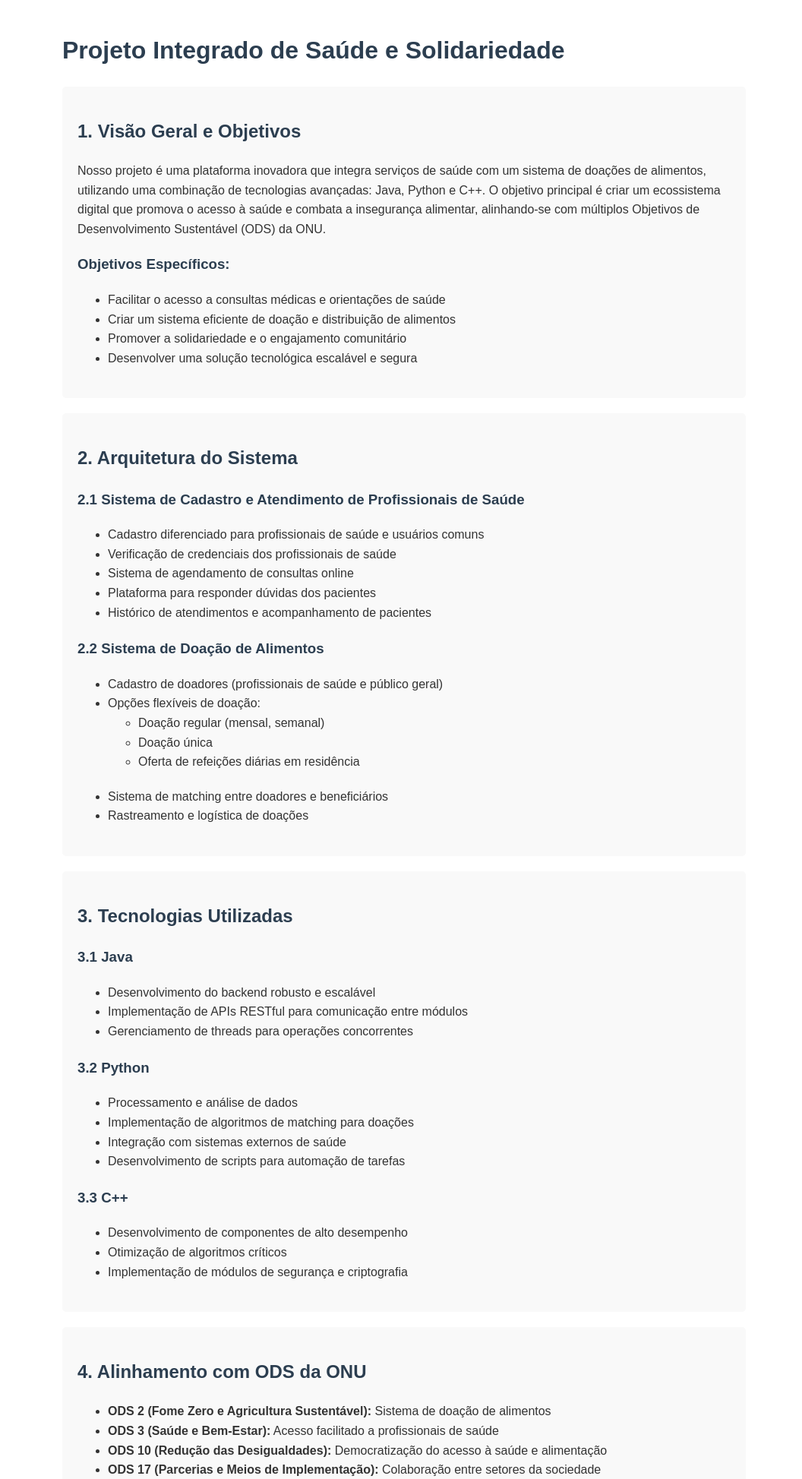
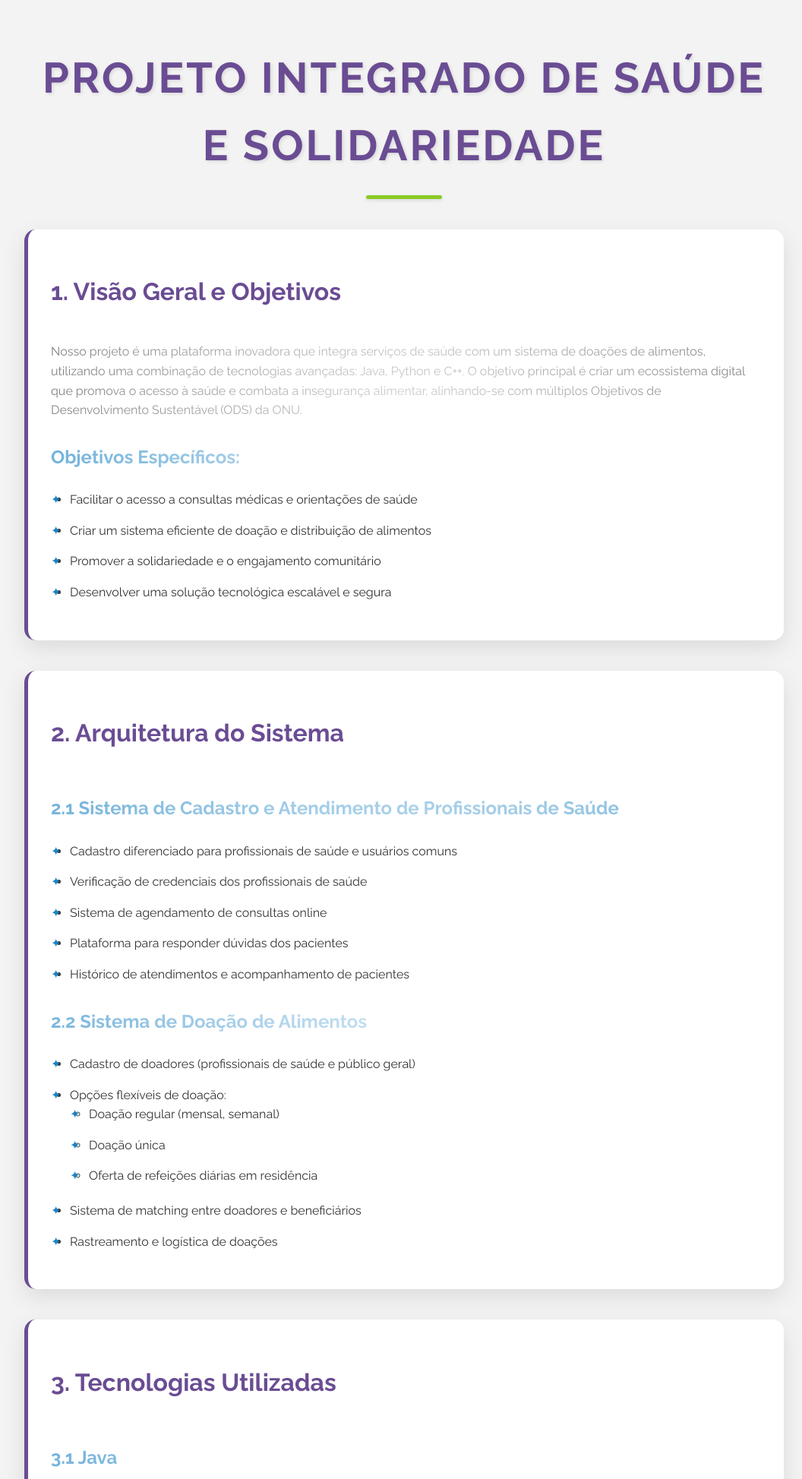
Before and after one commit to sofiaamosqueraa/PYTHON, a Flask app: page /projeito in a window 1280 px wide. Shown: the top 1947 px of the page at 76% size, without its empty margins (108-1164 px from the left). Run offline with Flask 3, Linux system fonts and the light colour scheme.

Commit message:
Projeito

```diff
--- a/templates/projeito/projeito.html
+++ b/templates/projeito/projeito.html
@@ -1,23 +1,202 @@
 <!DOCTYPE html>
 <html lang="pt-BR">
+
 <head>
     <meta charset="UTF-8">
     <meta name="viewport" content="width=device-width, initial-scale=1.0">
     <title>Projeto Integrado de Saúde e Solidariedade</title>
     <style>
-        body { font-family: Arial, sans-serif; line-height: 1.6; margin: 0; padding: 20px; max-width: 900px; margin: auto; color: #333; }
-        h1, h2, h3 { color: #2c3e50; }
-        ul, ol { margin-bottom: 20px; }
-        .section { background-color: #f9f9f9; padding: 20px; margin-bottom: 20px; border-radius: 5px; }
-        .highlight { background-color: #e74c3c; color: white; padding: 2px 5px; border-radius: 3px; }
+        @import url('https://fonts.googleapis.com/css2?family=Raleway:wght@400;600;700&display=swap');
+
+        :root {
+            --primary-color: #6A4C93;
+            --secondary-color: #1982C4;
+            --accent-color: #8AC926;
+            --background-color: #F3F3F3;
+            --text-color: #333333;
+        }
+
+        body {
+            font-family: 'Raleway', sans-serif;
+            line-height: 1.6;
+            margin: 0;
+            padding: 20px;
+            max-width: 1000px;
+            margin: auto;
+            color: var(--text-color);
+            background-color: var(--background-color);
+            background-image: linear-gradient(45deg, #f3f3f3 25%, transparent 25%),
+                              linear-gradient(-45deg, #f3f3f3 25%, transparent 25%),
+                              linear-gradient(45deg, transparent 75%, #f3f3f3 75%),
+                              linear-gradient(-45deg, transparent 75%, #f3f3f3 75%);
+            background-size: 20px 20px;
+            background-position: 0 0, 0 10px, 10px -10px, -10px 0px;
+        }
+
+        h1, h2, h3 {
+            font-weight: 700;
+            color: var(--primary-color);
+        }
+
+        h1 {
+            font-size: 3.5em;
+            text-align: center;
+            margin-bottom: 40px;
+            text-transform: uppercase;
+            letter-spacing: 3px;
+            position: relative;
+            text-shadow: 2px 2px 4px rgba(0,0,0,0.1);
+        }
+
+        h1::after {
+            content: '';
+            display: block;
+            width: 100px;
+            height: 5px;
+            background-color: var(--accent-color);
+            margin: 20px auto;
+            border-radius: 5px;
+            box-shadow: 0 2px 4px rgba(0,0,0,0.1);
+        }
+
+        .section {
+            background-color: #ffffff;
+            padding: 30px;
+            margin-bottom: 40px;
+            border-radius: 15px;
+            box-shadow: 0 10px 30px rgba(0,0,0,0.1);
+            transition: all 0.3s ease;
+            border-left: 5px solid var(--primary-color);
+            position: relative;
+            overflow: hidden;
+        }
+
+        .section::before {
+            content: '';
+            position: absolute;
+            top: -50%;
+            left: -50%;
+            width: 200%;
+            height: 200%;
+            background: radial-gradient(circle, rgba(255,255,255,0.8) 0%, rgba(255,255,255,0) 80%);
+            transform: rotate(30deg);
+            transition: transform 0.5s ease;
+        }
+
+        .section:hover::before {
+            transform: rotate(0deg);
+        }
+
+        .section:hover {
+            transform: translateY(-10px) scale(1.02);
+            box-shadow: 0 20px 40px rgba(0,0,0,0.2);
+        }
+
+        ul, ol {
+            margin-bottom: 20px;
+            padding-left: 25px;
+        }
+
+        li {
+            margin-bottom: 15px;
+            position: relative;
+        }
+
+        li::before {
+            content: '✦';
+            color: var(--secondary-color);
+            position: absolute;
+            left: -25px;
+            transition: all 0.3s ease;
+        }
+
+        li:hover::before {
+            transform: rotate(360deg) scale(1.2);
+        }
+
+        .highlight {
+            background-color: var(--accent-color);
+            color: #ffffff;
+            padding: 3px 8px;
+            border-radius: 5px;
+            font-weight: 600;
+            transition: all 0.3s ease;
+            display: inline-block;
+        }
+
+        .highlight:hover {
+            transform: scale(1.05) rotate(-2deg);
+            box-shadow: 0 5px 15px rgba(0,0,0,0.2);
+        }
+
+        .section h2 {
+            font-size: 2em;
+            margin-bottom: 25px;
+            position: relative;
+            display: inline-block;
+        }
+
+        .section h2::after {
+            content: '';
+            position: absolute;
+            bottom: -5px;
+            left: 0;
+            width: 100%;
+            height: 3px;
+            background-color: var(--secondary-color);
+            transform: scaleX(0);
+            transition: transform 0.3s ease;
+            transform-origin: right;
+        }
+
+        .section:hover h2::after {
+            transform: scaleX(1);
+            transform-origin: left;
+        }
+
+        .section h3 {
+            color: var(--secondary-color);
+            font-size: 1.5em;
+            margin-top: 30px;
+        }
+
+        @keyframes fadeInUp {
+            from { opacity: 0; transform: translateY(30px); }
+            to { opacity: 1; transform: translateY(0); }
+        }
+
+        .section {
+            animation: fadeInUp 0.6s ease-out;
+            animation-fill-mode: both;
+        }
+
+        .section:nth-child(even) {
+            animation-delay: 0.3s;
+        }
+
+        @media (max-width: 768px) {
+            body {
+                padding: 15px;
+            }
+            .section {
+                padding: 20px;
+            }
+            h1 {
+                font-size: 2.5em;
+            }
+        }
     </style>
 </head>
+
 <body>
     <h1>Projeto Integrado de Saúde e Solidariedade</h1>
 
     <div class="section">
         <h2>1. Visão Geral e Objetivos</h2>
-        <p>Nosso projeto é uma plataforma inovadora que integra serviços de saúde com um sistema de doações de alimentos, utilizando uma combinação de tecnologias avançadas: Java, Python e C++. O objetivo principal é criar um ecossistema digital que promova o acesso à saúde e combata a insegurança alimentar, alinhando-se com múltiplos Objetivos de Desenvolvimento Sustentável (ODS) da ONU.</p>
+        <p>Nosso projeto é uma plataforma inovadora que integra serviços de saúde com um sistema de doações de
+            alimentos, utilizando uma combinação de tecnologias avançadas: Java, Python e C++. O objetivo principal é
+            criar um ecossistema digital que promova o acesso à saúde e combata a insegurança alimentar, alinhando-se
+            com múltiplos Objetivos de Desenvolvimento Sustentável (ODS) da ONU.</p>
         <h3>Objetivos Específicos:</h3>
         <ul>
             <li>Facilitar o acesso a consultas médicas e orientações de saúde</li>
@@ -81,7 +260,8 @@
             <li><strong>ODS 2 (Fome Zero e Agricultura Sustentável):</strong> Sistema de doação de alimentos</li>
             <li><strong>ODS 3 (Saúde e Bem-Estar):</strong> Acesso facilitado a profissionais de saúde</li>
             <li><strong>ODS 10 (Redução das Desigualdades):</strong> Democratização do acesso à saúde e alimentação</li>
-            <li><strong>ODS 17 (Parcerias e Meios de Implementação):</strong> Colaboração entre setores da sociedade</li>
+            <li><strong>ODS 17 (Parcerias e Meios de Implementação):</strong> Colaboração entre setores da sociedade
+            </li>
         </ul>
     </div>
 
@@ -100,49 +280,60 @@
         <h2>6. Desafios Técnicos e Soluções Propostas</h2>
         <ul>
             <li><strong>Integração de Linguagens:</strong> Uso de microserviços e APIs bem definidas</li>
-            <li><strong>Segurança de Dados:</strong> Implementação de criptografia de ponta a ponta e conformidade com LGPD</li>
+            <li><strong>Segurança de Dados:</strong> Implementação de criptografia de ponta a ponta e conformidade com
+                LGPD</li>
             <li><strong>Escalabilidade:</strong> Arquitetura em nuvem com balanceamento de carga</li>
             <li><strong>UX/UI:</strong> Design responsivo e acessível para diversos dispositivos</li>
-            <li><strong>Verificação de Usuários:</strong> Sistema robusto de verificação para profissionais de saúde</li>
+            <li><strong>Verificação de Usuários:</strong> Sistema robusto de verificação para profissionais de saúde
+            </li>
         </ul>
     </div>
 
     <div class="section">
-        <h2>7. Metodologia de Desenvolvimento</h2>
+        <h2>7. Considerações Éticas e Legais</h2>
         <ul>
-            <li>Adoção de metodologias ágeis (Scrum/Kanban)</li>
-            <li>Desenvolvimento orientado a testes (TDD)</li>
-            <li>Integração e entrega contínuas (CI/CD)</li>
-            <li>Code reviews e pair programming para garantia de qualidade</li>
-        </ul>
-    </div>
-
-    <div class="section">
-        <h2>8. Plano de Implementação</h2>
-        <ol>
-            <li>Fase 1: Prototipagem e validação do conceito</li>
-            <li>Fase 2: Desenvolvimento do MVP (Minimum Viable Product)</li>
-            <li>Fase 3: Testes beta com um grupo controlado de usuários</li>
-            <li>Fase 4: Lançamento oficial e expansão gradual</li>
-            <li>Fase 5: Iterações baseadas no feedback dos usuários</li>
-        </ol>
-    </div>
-
-    <div class="section">
-        <h2>9. Considerações Éticas e Legais</h2>
-        <ul>
-            <li>Conformidade com regulamentações de saúde (ex: CFM, CRM)</li>
-            <li>Proteção de dados pessoais e médicos (LGPD)</li>
+            <li>Conformidade com regulamentações de saúde </li>
+            <li>Proteção de dados pessoais e médicos </li>
             <li>Transparência no uso e distribuição de doações</li>
             <li>Políticas claras de uso e termos de serviço</li>
         </ul>
     </div>
 
+
     <div class="section">
-        <h2>10. Conclusão e Perspectivas Futuras</h2>
-        <p>Este projeto representa uma abordagem inovadora e multidisciplinar para desafios sociais complexos. Ao integrar tecnologias avançadas com objetivos humanitários, buscamos criar um impacto significativo e mensurável na saúde e bem-estar das comunidades. As perspectivas futuras incluem a expansão para outras regiões, integração com sistemas de saúde pública e desenvolvimento de funcionalidades adicionais baseadas em IA para otimizar a distribuição de recursos e o atendimento médico.</p>
+        <h2>8. Distribuição de Tarefas por Membro da Equipa</h2>
+        <h3>8.1 Sofia</h3>
+        <ul>
+            <li>Frontend: Componentes React para cadastro e atendimento de profissionais de saúde</li>
+            <li>Backend (Java): API RESTful para agendamento de consultas e verificação de credenciais</li>
+            <li>Python: Scripts para integração com sistemas externos de saúde</li>
+            <li>C++: Módulos de processamento de dados em tempo real para doações</li>
+        </ul>
+        <h3>8.2 Lara</h3>
+        <ul>
+            <li>Frontend: Componentes React para sistema de doação de alimentos</li>
+            <li>Backend (Java): API RESTful para doações e matching entre doadores e beneficiários</li>
+            <li>Python: Algoritmos de análise de dados para políticas públicas</li>
+            <li>C++: Componentes de segurança e criptografia</li>
+        </ul>
+        <h3>8.3 Vishwa</h3>
+        <ul>
+            <li>Frontend: Componentes React para painel de administração</li>
+            <li>Backend (Java): API RESTful para autenticação e gestão de utilizadores</li>
+            <li>Python: Scripts para integração com MongoDB e análise preditiva</li>
+            <li>C++: Algoritmos de otimização para matching e distribuição de recursos</li>
+        </ul>
+        <h3>8.4 Tarefas Comuns</h3>
+        <ul>
+            <li>Configuração e manutenção da infraestrutura de microserviços</li>
+            <li>Integração de componentes React com APIs backend</li>
+            <li>Implementação de design responsivo e acessível</li>
+            <li>Realização de testes unitários e de integração</li>
+            <li>Participação em code reviews e pair programming</li>
+            <li>Contribuição para documentação técnica e de utilizador</li>
+        </ul>
     </div>
 
-    <p class="highlight">Este projeto demonstra não apenas proficiência técnica em programação multicamada, mas também um compromisso com o desenvolvimento sustentável e a responsabilidade social, alinhando-se perfeitamente com os objetivos globais da ONU para 2030.</p>
 </body>
+
 </html>
```
